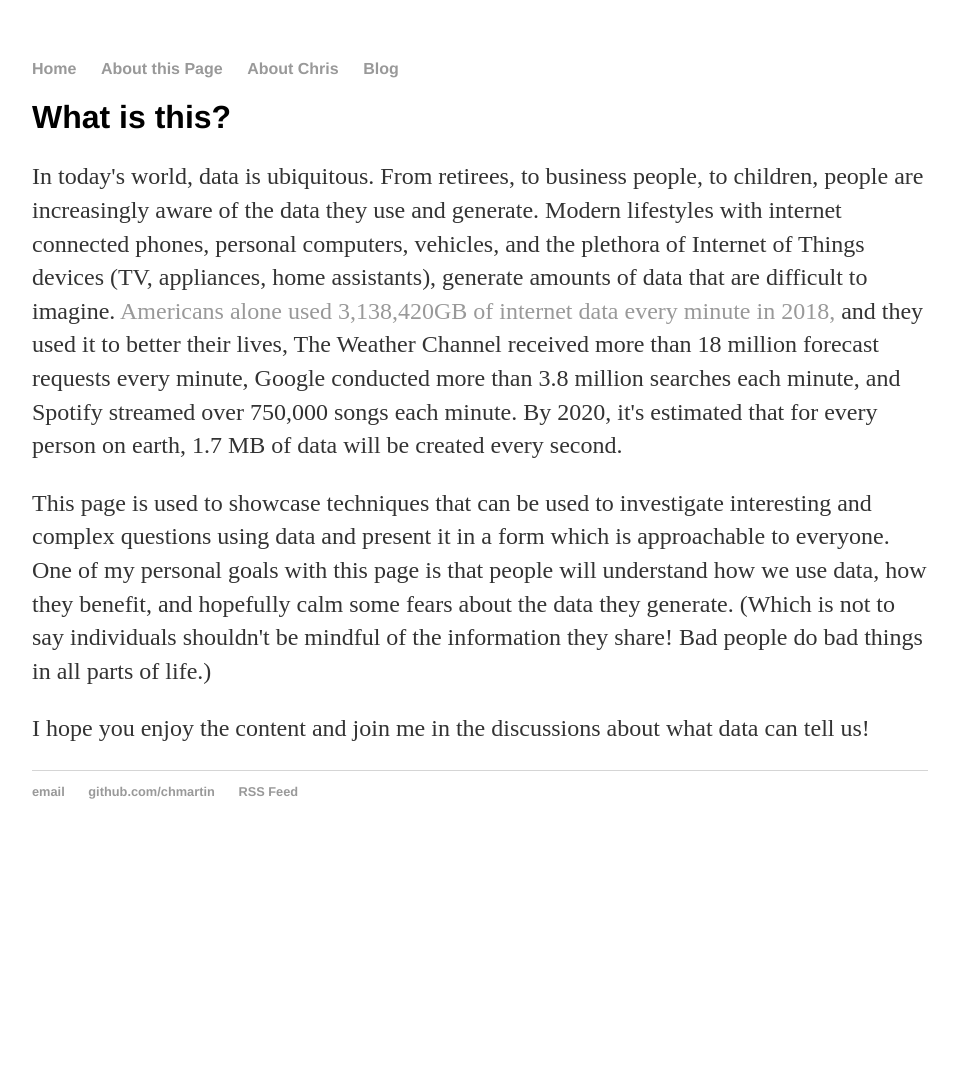
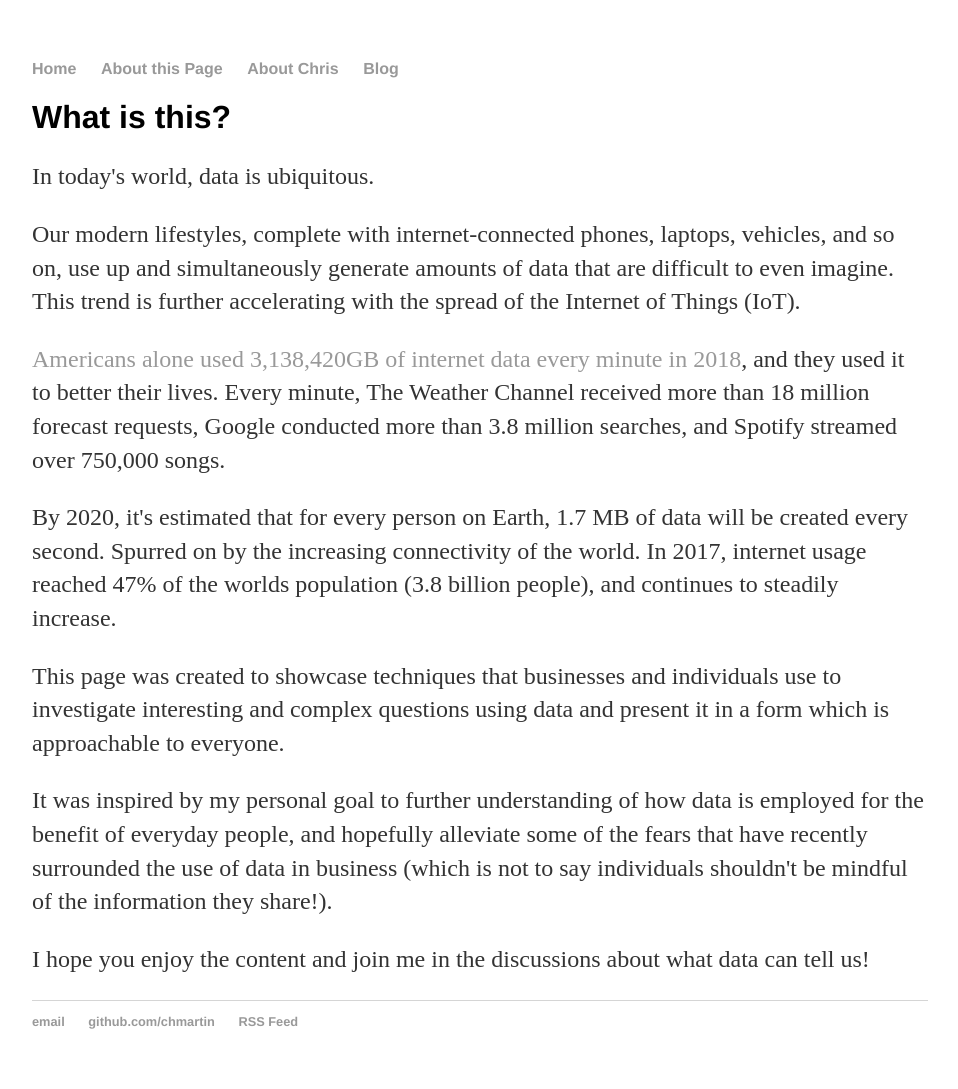
Before and after one commit to chmartin/chmartin.github.io, a Jekyll site: the page built from about/index.html, in a window 1280 px wide. Shown: the whole page, without its empty margins (160-1118 px from the left). Built offline with Jekyll 4.4.1, drawn with Linux system fonts in a browser that asks for light colours; before the commit the page ends 900 px from its top, so only the background shows below that.

Commit message:
Formatting, phrasing, and spell check

```diff
--- a/about/index.html
+++ b/about/index.html
@@ -5,9 +5,13 @@ title: About This Blog
 <div class="blurb">
 	<h1>What is this?</h1>
 
-	<p>In today's world, data is ubiquitous. From retirees, to business people, to children, people are increasingly aware of the data they use and generate. Modern lifestyles with internet connected phones, personal computers, vehicles, and the plethora of Internet of Things devices (TV, appliances, home assistants), generate amounts of data that are difficult to imagine. <a href="https://www.domo.com/learn/data-never-sleeps-6">Americans alone used 3,138,420GB of internet data every minute in 2018,</a> and they used it to better their lives, The Weather Channel received more than 18 million forecast requests every minute, Google conducted more than 3.8 million searches each minute, and Spotify streamed over 750,000 songs each minute. By 2020, it's estimated that for every person on earth, 1.7 MB of data will be created every second.</p>
+	<p>In today's world, data is ubiquitous.</p>
+	<p>Our modern lifestyles, complete with internet-connected phones, laptops, vehicles, and so on, use up and simultaneously generate amounts of data that are difficult to even imagine. This trend is further accelerating with the spread of the Internet of Things (IoT).</p>
+	<p><a href="https://www.domo.com/learn/data-never-sleeps-6">Americans alone used 3,138,420GB of internet data every minute in 2018</a>, and they used it to better their lives. Every minute, The Weather Channel received more than 18 million forecast requests, Google conducted more than 3.8 million searches, and Spotify streamed over 750,000 songs.</p>
+	<p>By 2020, it's estimated that for every person on Earth, 1.7 MB of data will be created every second. Spurred on by the increasing connectivity of the world. In 2017, internet usage reached 47% of the worlds population (3.8 billion people), and continues to steadily increase. </p>
 
-	<p>This page is used to showcase techniques that can be used to investigate interesting and complex questions using data and present it in a form which is approachable to everyone. One of my personal goals with this page is that people will understand how we use data, how they benefit, and hopefully calm some fears about the data they generate. (Which is not to say individuals shouldn't be mindful of the information they share! Bad people do bad things in all parts of life.)</p>
+	<p>This page was created to showcase techniques that businesses and individuals use to investigate interesting and complex questions using data and present it in a form which is approachable to everyone.</p>
+	<p>It was inspired by my personal goal to further understanding of how data is employed for the benefit of everyday people, and hopefully alleviate some of the fears that have recently surrounded the use of data in business (which is not to say individuals shouldn't be mindful of the information they share!).</p>
 
 	<p>I hope you enjoy the content and join me in the discussions about what data can tell us!</p>
 </div><!-- /.blurb -->
```
